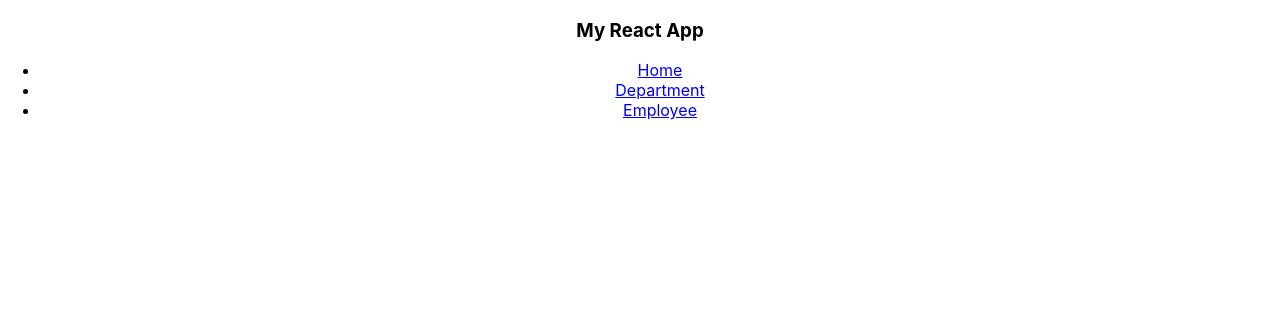
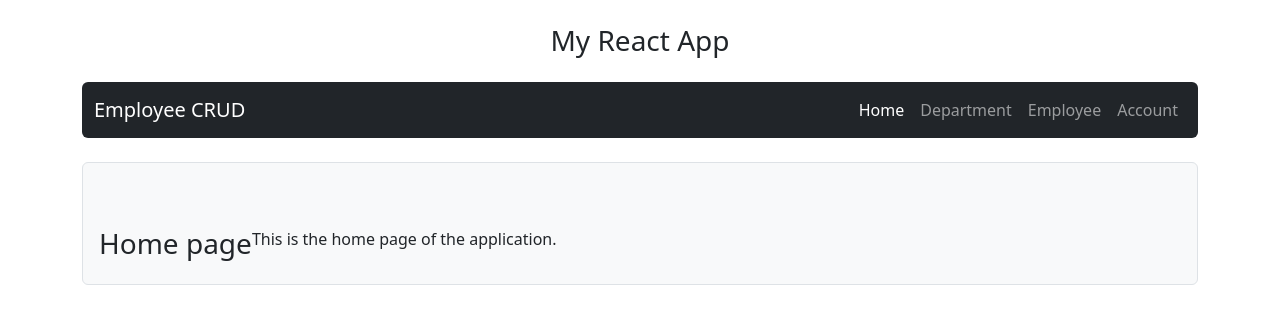
Before and after one commit to nehapawar-hub/react-crud, a React (Create React App) app: page / in a window 1280 px wide. Shown: the top 324 px of the page. Built offline with nearby package versions, Linux system fonts and the light colour scheme.

Commit message:
react application working

```diff
--- a/src/App.js
+++ b/src/App.js
@@ -1,50 +1,64 @@
-import logo from './logo.svg';
-import './App.css';
+import 'bootstrap/dist/css/bootstrap.min.css';
 
-import { Home } from './Home';
-import { Department } from './Department';
-import { Employee } from './Employee';
-import { variables } from './Variables';
+import "./App.css";
+import React from 'react';
+import { Home } from "./Home";
+import { Department } from "./Department";
+import { Employee } from "./Employee";
+
+// import { variables } from "./Variables"; // Unused for now, uncomment if needed
+
 import { BrowserRouter, Routes, Route, NavLink } from "react-router-dom";
 
 function App() {
+   debugger;
+   console.log("App component rendered");
   return (
+
     <BrowserRouter>
       <div className="App container">
-        <h3 className="d-flex justify-content-center m-3">
-          My React App
-        </h3>
+        <h3 className="text-center my-4">My React App</h3>
 
-        <nav className="navbar navbar-expand-sm bg-light navbar-dark">
-          <ul className="navbar-nav">
-            <li className="nav-item m-1">
-              <NavLink className="btn btn-light btn-outline-primary" to="/home">
+        <nav className="navbar navbar-expand-lg navbar-dark bg-dark rounded mb-4">
+          <div className="container-fluid">
+            <NavLink className="navbar-brand" to="/">
+              Employee CRUD
+            </NavLink>
+
+            <div className="navbar-nav">
+              {/* Changed 'to' path to "/" to match the home route layout */}
+              <NavLink className="nav-link" to="/">
                 Home
               </NavLink>
-            </li>
-            <li className="nav-item m-1">
-              <NavLink className="btn btn-light btn-outline-primary" to="/department">
+
+              <NavLink className="nav-link" to="/department">
                 Department
               </NavLink>
-            </li>
-            <li className="nav-item m-1">
-              <NavLink className="btn btn-light btn-outline-primary" to="/employee">
+
+              <NavLink className="nav-link" to="/employee">
                 Employee
               </NavLink>
-            </li>
 
-          </ul>
+               <NavLink className="nav-link" to="/account">
+                Account
+              </NavLink>
+            </div>
+          </div>
         </nav>
 
-        <Routes>
-          <Route path='/home' element={<Home />} />
-          <Route path='/department' element={<Department />} />
-          <Route path='/employee' element={<Employee />} />
-        </Routes>
+        {/* Content Area */}
+        <div className="container p-3 border rounded bg-light">
+          <Routes>
+            {/* Changed path from "/home" to "/" so the landing page actually loads something */}
+            <Route path="/" element={<Home />} />
+            <Route path="/department" element={<Department />} />
+            <Route path="/employee" element={<Employee />} />
+
+          </Routes>
+        </div>
       </div>
     </BrowserRouter>
   );
 }
 
-
 export default App;
--- a/src/Department.js
+++ b/src/Department.js
@@ -1,161 +1,168 @@
-import React, { Component } from 'react';
-import {variables} from './Variables.js';
+import React, { Component } from "react";
+import { variables } from "./Variables.js";
 
 export class Department extends Component {
-    constructor(props){
+  constructor(props) {
     super(props);
-        this.state={
-            departments:[],
-            modalTitle:"",
-            DepartmentName:"",
-            DepartmentId:0
+    this.state = {
+      departments: [],
+      modalTitle: "",
+      DepartmentName: "",
+      DepartmentId: 0,
+    };
+  }
+
+  FilterFn() {
+    console.log(this.state.DepartmentIdFilter);
+    var DepartmentIdFilter = this.state.DepartmentIdFilter;
+    var DepartmentNameFilter = this.state.DepartmentNameFilter;
+
+    var filteredData = this.state.departmentsWithoutFilter.filter(
+      function (el) {
+        return (
+          el.DepartmentId.toString()
+            .toLowerCase()
+            .includes(DepartmentIdFilter.toString().trim().toLowerCase()) &&
+          el.DepartmentName.toString()
+            .toLowerCase()
+            .includes(DepartmentNameFilter.toString().trim().toLowerCase())
+        );
+      },
+    );
+
+    this.setState({ departments: filteredData });
+  }
+
+  sortResult(prop, asc) {
+    // var sortedData =this.state.departmentsWithoutFilter.sort(function(a,b){
+    var sortedData = this.state.departmentsWithoutFilter.sort((a, b) => {
+      if (asc) {
+        return a[prop] > b[prop] ? 1 : a[prop] < b[prop] ? -1 : 0;
+      } else {
+        return b[prop] > a[prop] ? 1 : b[prop] < a[prop] ? -1 : 0;
+      }
+    });
+
+    this.setState({ departments: sortedData });
+  }
+
+  changeDepartmentIdFilter = (e) => {
+    this.setState({ DepartmentIdFilter: e.target.value });
+    this.FilterFn();
+  };
+
+  changeDepartmentNameFilter = (e) => {
+    this.setState({ DepartmentNameFilter: e.target.value });
+    this.FilterFn();
+  };
+
+ refreshList() {
+  fetch(variables.API_URL + "department")
+    .then(response => response.json())
+    .then(data => {
+      this.setState({
+        departments: data,
+        departmentsWithoutFilter: data
+      });
+    })
+    .catch(error => console.log(error));
+}
+
+  componentDidMount() {
+    this.refreshList();
+  }
+
+  changeDepartmentName = (e) => {
+    this.setState({ DepartmentName: e.target.value });
+  };
+
+  addClick() {
+    this.setState({
+      modalTitle: "Add Department",
+      DepartmentId: 0,
+      DepartmentName: "",
+    });
+  }
+
+  editClick(dep) {
+    this.setState({
+      modalTitle: "Edit Department",
+      DepartmentId: dep.DepartmentId,
+      DepartmentName: dep.DepartmentName,
+    });
+  }
+
+  createClick() {
+    fetch(variables.API_URL + "department", {
+      method: "POST",
+      headers: {
+        Accept: "application/json",
+        "Content-Type": "application/json",
+      },
+      body: JSON.stringify({
+        DepartmentName: this.state.DepartmentName,
+      }),
+    })
+      .then((res) => res.json())
+      .then(
+        (result) => {
+          this.refreshList();
+        },
+        (error) => {
+          alert("Failed");
+        },
+      );
+  }
+
+  updateClick() {
+    fetch(variables.API_URL + "department", {
+      method: "PUT",
+      headers: {
+        Accept: "application/json",
+        "Content-Type": "application/json",
+      },
+      body: JSON.stringify({
+        DepartmentId: this.state.DepartmentId,
+        DepartmentName: this.state.DepartmentName,
+      }),
+    })
+      .then((res) => res.json())
+      .then(
+        (result) => {
+          this.refreshList();
+        },
+        (error) => {
+          alert("Failed");
+        },
+      );
+  }
+
+  deleteClick(id) {
+    if (window.confirm("Are you sure?")) {
+      fetch(variables.API_URL + "department/" + id, {
+        method: "DELETE",
+        headers: {
+          Accept: "application/json",
+          "Content-Type": "application/json",
+        },
+      })
+        .then((res) => res.json())
+        .then(
+          (result) => {
+            this.refreshList();
+          },
+          (error) => {
+            alert("Failed");
+          },
+        );
     }
   }
 
-    FilterFn(){
+  render() {
+    const { departments, modalTitle, DepartmentId, DepartmentName } =
+      this.state;
 
-        var DepartmentIdFilter = this.DepartmentIdFilter.value;
-        var DepartmentNameFilter =this.DepartmentNameFilter.value;
-
-        var filteredData =this.state.departmentsWithoutFilter.filter(
-            function(el){
-                return el.DepartmentId.toString().toLowerCase().includes((DepartmentIdFilter).toString().trim().toLowerCase())&&
-                el.DepartmentName.toString().toLowerCase().includes(
-                    DepartmentNameFilter.toString().trim().toLowerCase()
-                )
-            }
-        );
-
-        this.setState({departments:filteredData});
-    }
-
-    sortResult(prop,asc){
-
-        var sortedData =this.state.departmentsWithoutFilter.sort(function(a,b){
-
-            if(asc){
-                return (a[prop]>b[prop]) ? 1 : ((a[prop]<b[prop])? -1:0);
-            }
-            else
-            {
-                return (b[prop]>a[prop]) ? 1 : ((b[prop]<a[prop])? -1:0);
-            }
-        });
-
-        this.setState({departments:sortedData});
-    }
-
-    changeDepartmentIdFilter =(e) =>{
-        this.state.DepartmentIdFilter=e.target.value;
-        this.FilterFn();
-    }
-
-    changeDepartmentNameFilter =(e) =>{
-        this.state.DepartmentNameFilter=e.target.value;
-        this.FilterFn();
-    }
-
-    refreshList(){
-       fetch(variables.API_URL + 'department')
-        .then(response => response.text())
-        .then(data => {
-        console.log(data);
-  })
-  .catch(err => console.log(err));
-    }
-
-    componentDidMount(){
-        this.refreshList();
-    }
-
-    changeDepartmentName =(e)=>{
-        this.setState({DepartmentName:e.target.value});
-    }
-
-    addClick(){
-        this.setState({
-            modalTitle:"Add Department",
-            DepartmentId:0,
-            DepartmentName:""
-        });
-    }
-
-    editClick(dep){
-        this.setState({
-            modalTitle:"Edit Department",
-            DepartmentId:dep.DepartmentId,
-            DepartmentName:dep.DepartmentName
-        });
-    }
-
-    createClick(){
-        fetch(variables.API_URL+'department',{
-            method:'POST',
-            headers:{
-                'Accept':'application/json',
-                'Content-Type':'application/json'
-            },
-            body:JSON.stringify({
-                DepartmentName:this.state.DepartmentName
-            })
-        })
-        .then(res =>res.json())
-        .then((result)=>{
-            this.refreshList();
-        },(error)=>{
-            alert('Failed');
-        })
-    }
-
-    updateClick(){
-        fetch(variables.API_URL+'department',{
-            method:'PUT',
-            headers:{
-                'Accept':'application/json',
-                'Content-Type':'application/json'
-            },
-            body:JSON.stringify({
-                DepartmentId:this.state.DepartmentId,
-                DepartmentName:this.state.DepartmentName
-            })
-        })
-        .then(res =>res.json())
-        .then((result)=>{
-            this.refreshList();
-        },(error)=>{
-            alert('Failed');
-        })
-    }
-
-    deleteClick(id){
-        if(window.confirm('Are you sure?')){
-            fetch(variables.API_URL+'department/'+id,{
-                method:'DELETE',
-                headers:{
-                    'Accept':'application/json',
-                    'Content-Type':'application/json'
-                }
-            })
-            .then(res =>res.json())
-            .then((result)=>{
-                this.refreshList();
-            },(error)=>{
-                alert('Failed');
-            })
-        }
-    }
-
-
-    render(){
-        const{
-            departments,
-            modalTitle,
-            DepartmentId,
-            DepartmentName
-        }=this.state;
-
-        return(
-
+    return (
       <div>
           <button type="button"
               className="btn btn-primary m-2 float-end"
@@ -284,6 +291,8 @@ export class Department extends Component {
               </div>
           </div>
       </div>
-           )
+
+
+    );
   }
 }
--- a/src/Home.js
+++ b/src/Home.js
@@ -4,7 +4,9 @@ export class Home extends Component {
     render() {
         return(
             <div className="mt-5 d-flex justify-content-left">
-                Home page.
+               <h3>Home page</h3>
+               <p>This is the home page of the application.</p>
+
             </div>
         )
     }
--- a/src/index.js
+++ b/src/index.js
@@ -11,7 +11,5 @@ root.render(
   </React.StrictMode>
 );
 
-// If you want to start measuring performance in your app, pass a function
-// to log results (for example: reportWebVitals(console.log))
-// or send to an analytics endpoint. Learn more: https://bit.ly/CRA-vitals
+
 reportWebVitals();
```
Also changed, not shown: package.json (+4 -4 lines), 1 other file (tests, documents, lock files or other folders). Lines whose indentation alone changed are shown as unchanged.
